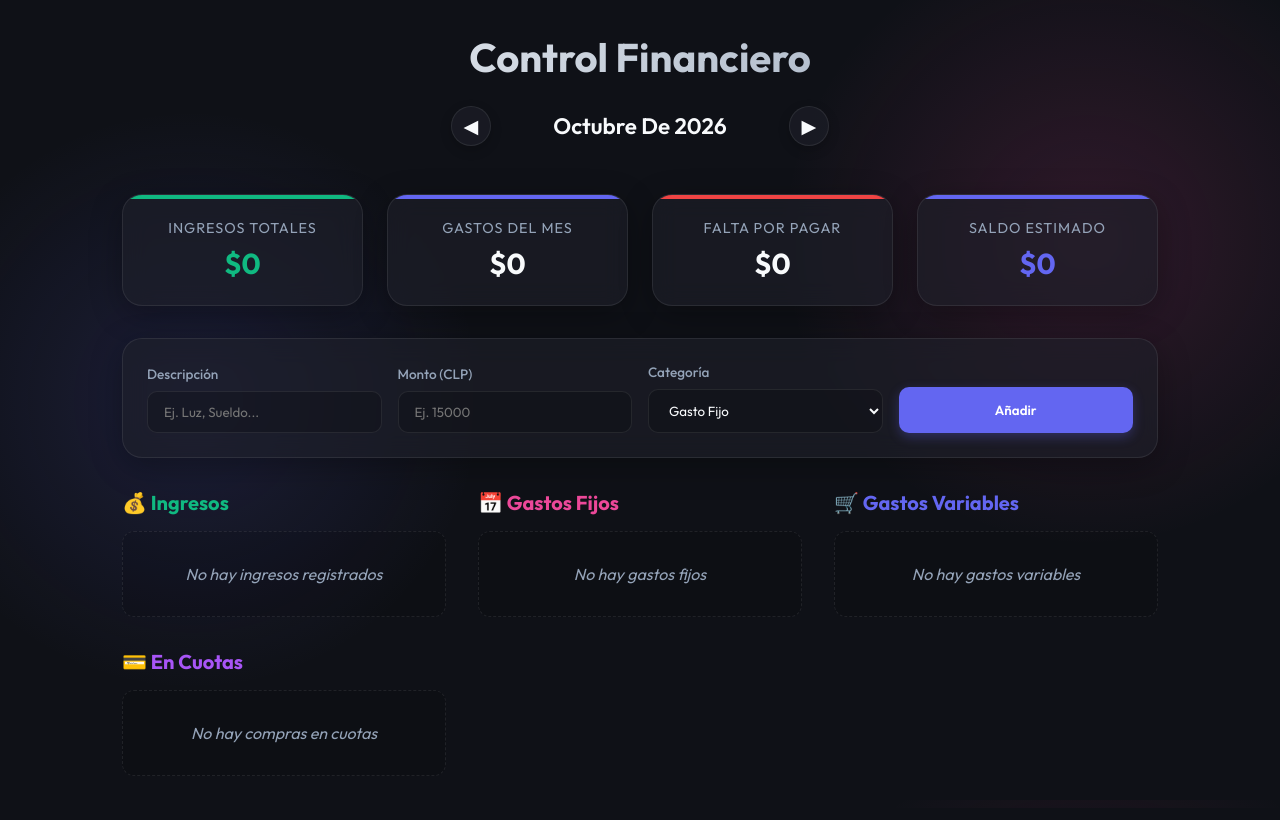
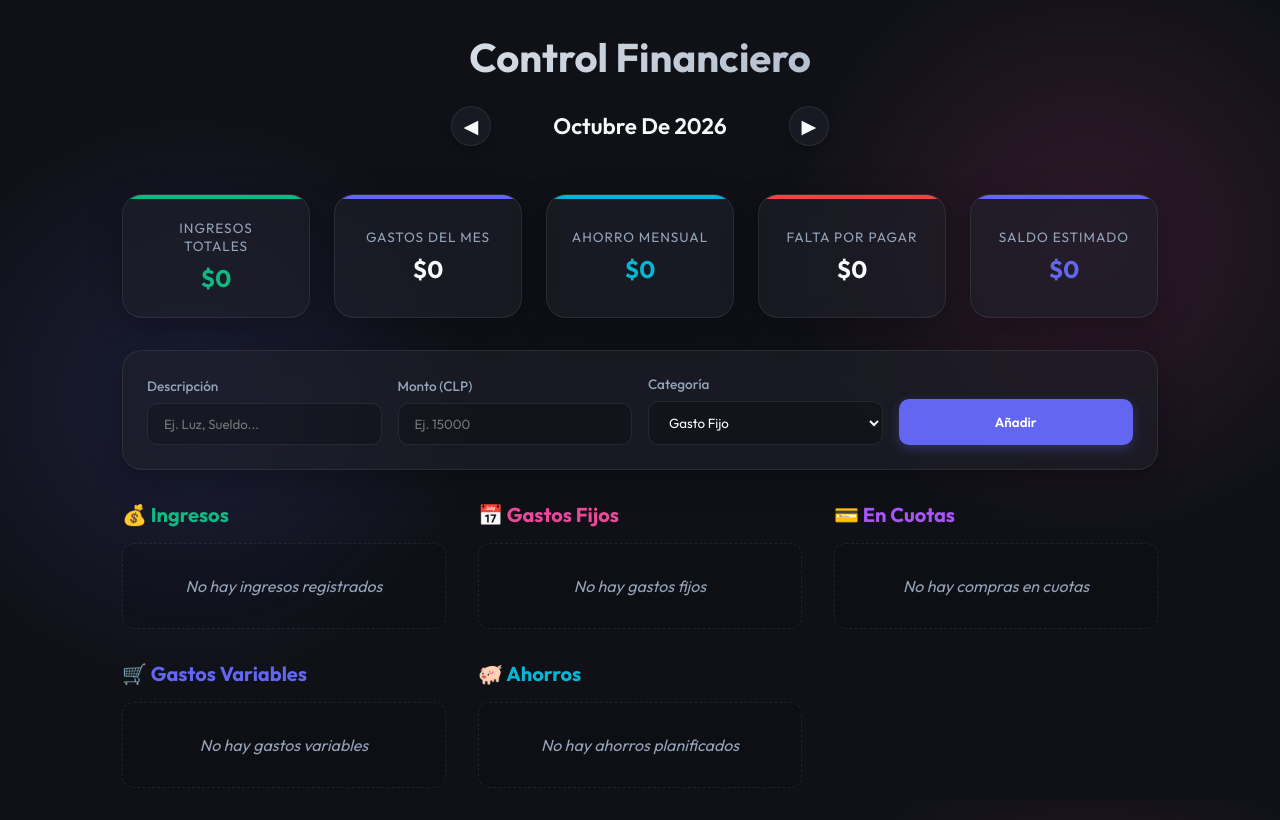
Before and after one commit to pixlrafa/gastos-casa-chile, a React (Vite) app: page / in a window 1280 px wide. Built offline with nearby package versions, Linux system fonts and the light colour scheme.

Commit message:
feat: añadir categoría de ahorro con su respectivo cálculo en el balance

```diff
--- a/src/App.css
+++ b/src/App.css
@@ -77,7 +77,7 @@
 /* Dashboard Summary */
 .summary-grid {
   display: grid;
-  grid-template-columns: repeat(auto-fit, minmax(200px, 1fr));
+  grid-template-columns: repeat(auto-fit, minmax(180px, 1fr));
   gap: 1.5rem;
   margin-bottom: 2rem;
   animation: fadeInUp 0.8s ease;
@@ -104,9 +104,10 @@
 .summary-card.income::before { background: var(--accent-variable); }
 .summary-card.warning::before { background: var(--danger); }
 .summary-card.balance::before { background: var(--accent-primary); }
+.summary-card.saving::before { background: var(--accent-saving); }
 
 .summary-title {
-  font-size: 0.9rem;
+  font-size: 0.85rem;
   color: var(--text-muted);
   text-transform: uppercase;
   letter-spacing: 1px;
@@ -114,7 +115,7 @@
 }
 
 .summary-amount {
-  font-size: 1.8rem;
+  font-size: 1.5rem;
   font-weight: 700;
 }
 
@@ -190,6 +191,7 @@
 .list-section.income h2 { color: var(--accent-variable); }
 .list-section.fixed h2 { color: var(--accent-fixed); }
 .list-section.variable h2 { color: var(--accent-primary); }
+.list-section.saving h2 { color: var(--accent-saving); }
 
 .cost-list {
   display: flex;
--- a/src/App.jsx
+++ b/src/App.jsx
@@ -75,7 +75,7 @@ const EditableItem = ({ item, isIncome, onSave, onDelete, onTogglePaid, onUpdate
           <div className="cost-actions-sub">
             <label className="checkbox-wrap">
               <input type="checkbox" checked={item.isPaid} onChange={() => onTogglePaid(item.id)} />
-              <span>Pagado este mes</span>
+              <span>{item.type === 'saving' ? 'Guardado / Transferido' : 'Pagado este mes'}</span>
             </label>
             {item.type === 'installment' && (
                <div className="installment-progress">
@@ -158,9 +158,9 @@ function App() {
         <header className="header">
           <h1>Control Financiero</h1>
           <div className="month-navigator">
-            <button onClick={handlePrevMonth} className="btn-nav">◀</button>
+            <button onClick={handlePrevMonth} className="btn-nav" aria-label="Mes anterior">◀</button>
             <h2 className="current-month">{formatMonth(currentMonth)}</h2>
-            <button onClick={handleNextMonth} className="btn-nav">▶</button>
+            <button onClick={handleNextMonth} className="btn-nav" aria-label="Mes siguiente">▶</button>
           </div>
         </header>
         <div className="empty-state glass-panel" style={{padding: '3rem'}}>
@@ -277,13 +277,17 @@ function App() {
   };
 
   const totalIncome = currentIncomes.reduce((acc, curr) => acc + curr.amount, 0);
+
   const fixedCosts = currentCosts.filter(c => c.type === 'fixed');
   const variableCosts = currentCosts.filter(c => c.type === 'variable');
   const installmentCosts = currentCosts.filter(c => c.type === 'installment');
+  const savingCosts = currentCosts.filter(c => c.type === 'saving');
 
-  const totalCosts = currentCosts.reduce((acc, curr) => acc + getMonthlyAmount(curr), 0);
+  const totalSavings = savingCosts.reduce((acc, curr) => acc + getMonthlyAmount(curr), 0);
+  const totalCosts = fixedCosts.concat(variableCosts, installmentCosts).reduce((acc, curr) => acc + getMonthlyAmount(curr), 0);
+
   const pendingToPay = currentCosts.filter(c => !c.isPaid).reduce((acc, curr) => acc + getMonthlyAmount(curr), 0);
-  const balance = totalIncome - totalCosts;
+  const balance = totalIncome - totalCosts - totalSavings;
 
   return (
     <div className="app-container">
@@ -304,6 +308,10 @@ function App() {
         <div className="summary-card glass-panel total">
           <span className="summary-title">Gastos del Mes</span>
           <span className="summary-amount">{formatCLP(totalCosts)}</span>
+        </div>
+        <div className="summary-card glass-panel saving">
+          <span className="summary-title">Ahorro Mensual</span>
+          <span className="summary-amount" style={{ color: 'var(--accent-saving)' }}>{formatCLP(totalSavings)}</span>
         </div>
         <div className="summary-card glass-panel warning">
           <span className="summary-title">Falta por Pagar</span>
@@ -348,6 +356,7 @@ function App() {
             <option value="fixed">Gasto Fijo</option>
             <option value="variable">Gasto Variable</option>
             <option value="installment">En Cuotas</option>
+            <option value="saving">Ahorro</option>
           </select>
         </div>
         <button type="submit" className="btn-primary">Añadir</button>
@@ -396,27 +405,6 @@ function App() {
           </div>
         </div>
 
-        {/* GASTOS VARIABLES */}
-        <div className="list-section variable">
-          <h2>🛒 Gastos Variables</h2>
-          <div className="cost-list">
-            {variableCosts.length === 0 ? (
-              <div className="empty-state">No hay gastos variables</div>
-            ) : (
-              variableCosts.map(cost => (
-                <EditableItem
-                  key={cost.id}
-                  item={cost}
-                  isIncome={false}
-                  onSave={editCost}
-                  onDelete={deleteCost}
-                  onTogglePaid={togglePaid}
-                />
-              ))
-            )}
-          </div>
-        </div>
-
         {/* GASTOS EN CUOTAS */}
         <div className="list-section installment">
           <h2 style={{color: '#a855f7'}}>💳 En Cuotas</h2>
@@ -439,6 +427,48 @@ function App() {
           </div>
         </div>
 
+        {/* GASTOS VARIABLES */}
+        <div className="list-section variable">
+          <h2>🛒 Gastos Variables</h2>
+          <div className="cost-list">
+            {variableCosts.length === 0 ? (
+              <div className="empty-state">No hay gastos variables</div>
+            ) : (
+              variableCosts.map(cost => (
+                <EditableItem
+                  key={cost.id}
+                  item={cost}
+                  isIncome={false}
+                  onSave={editCost}
+                  onDelete={deleteCost}
+                  onTogglePaid={togglePaid}
+                />
+              ))
+            )}
+          </div>
+        </div>
+
+        {/* AHORRO */}
+        <div className="list-section saving">
+          <h2 style={{color: 'var(--accent-saving)'}}>🐖 Ahorros</h2>
+          <div className="cost-list">
+            {savingCosts.length === 0 ? (
+              <div className="empty-state">No hay ahorros planificados</div>
+            ) : (
+              savingCosts.map(cost => (
+                <EditableItem
+                  key={cost.id}
+                  item={cost}
+                  isIncome={false}
+                  onSave={editCost}
+                  onDelete={deleteCost}
+                  onTogglePaid={togglePaid}
+                />
+              ))
+            )}
+          </div>
+        </div>
+
       </div>
     </div>
   );
--- a/src/index.css
+++ b/src/index.css
@@ -9,6 +9,7 @@
   --accent-primary-hover: #4f46e5;
   --accent-fixed: #ec4899;
   --accent-variable: #10b981;
+  --accent-saving: #06b6d4;
   --danger: #ef4444;
 }
 
```
